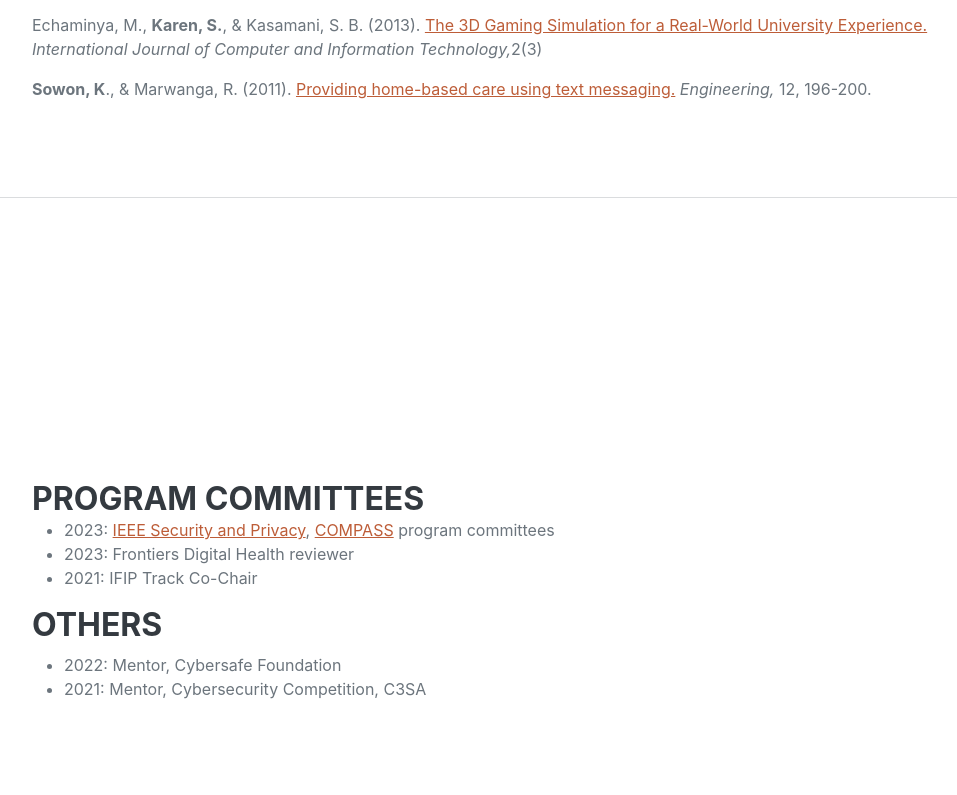
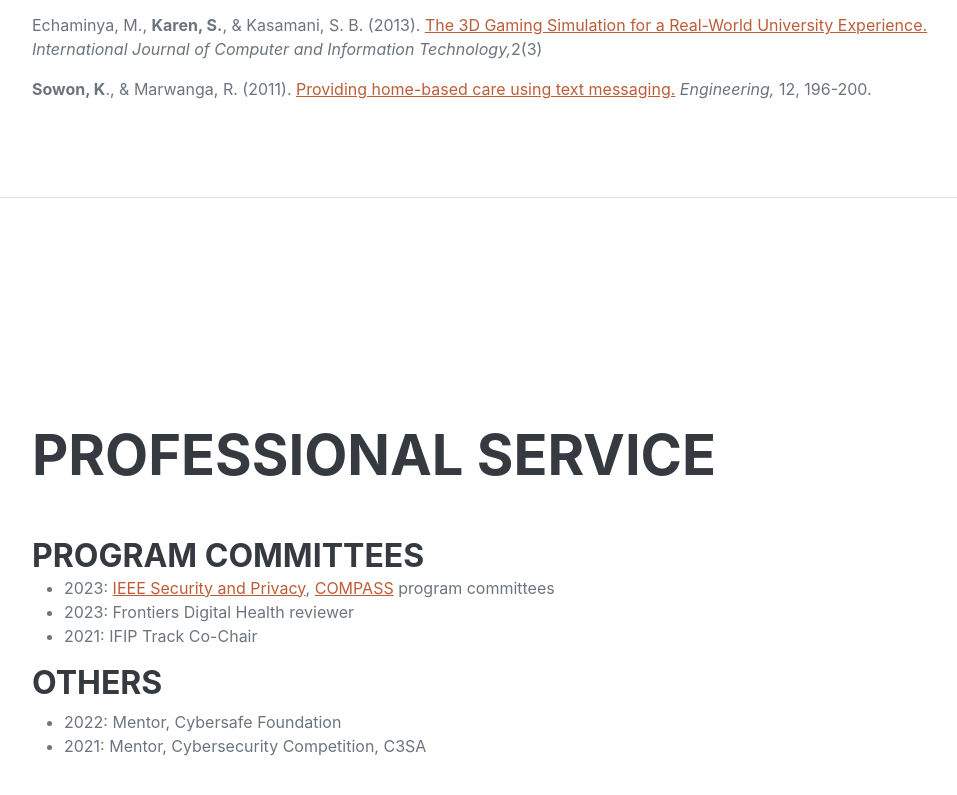
Before and after one commit to kawinita/kawinita.github.io, a plain HTML site: page index.html in a window 1280 px wide. Shown: the part 2585-3380 px from the top of the page, without its empty margins (288-1245 px from the left). Drawn offline with nearby package versions, Linux system fonts and the light colour scheme; some icons are missing; a web font is replaced by a local one.

Commit message:
Update index.html

```diff
--- a/index.html
+++ b/index.html
@@ -148,7 +148,7 @@
             <!-- Interests-->
             <section class="resume-section" id="interests">
                 <div class="resume-section-content">
-                    <!--<h2 class="mb-5">Committees and Reviews</h2>-->
+                    <h2 class="mb-5">Professional Service</h2>
                     <!--Awards-->
                     <h3 class="mb-0">Program Committees</h3><ul>
                      <li>2023: <a href="https://sp2024.ieee-security.org/cfpapers.html"> IEEE Security and Privacy</a>, <a href="https://compass.acm.org/"> COMPASS</a> program committees</li>
```
